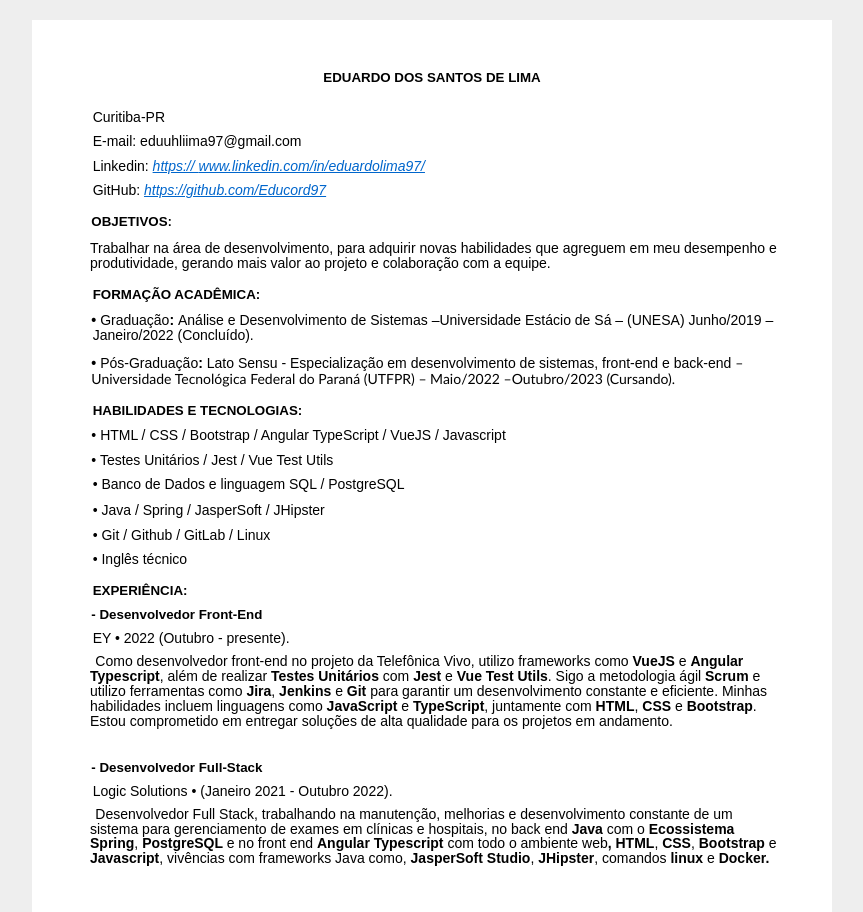
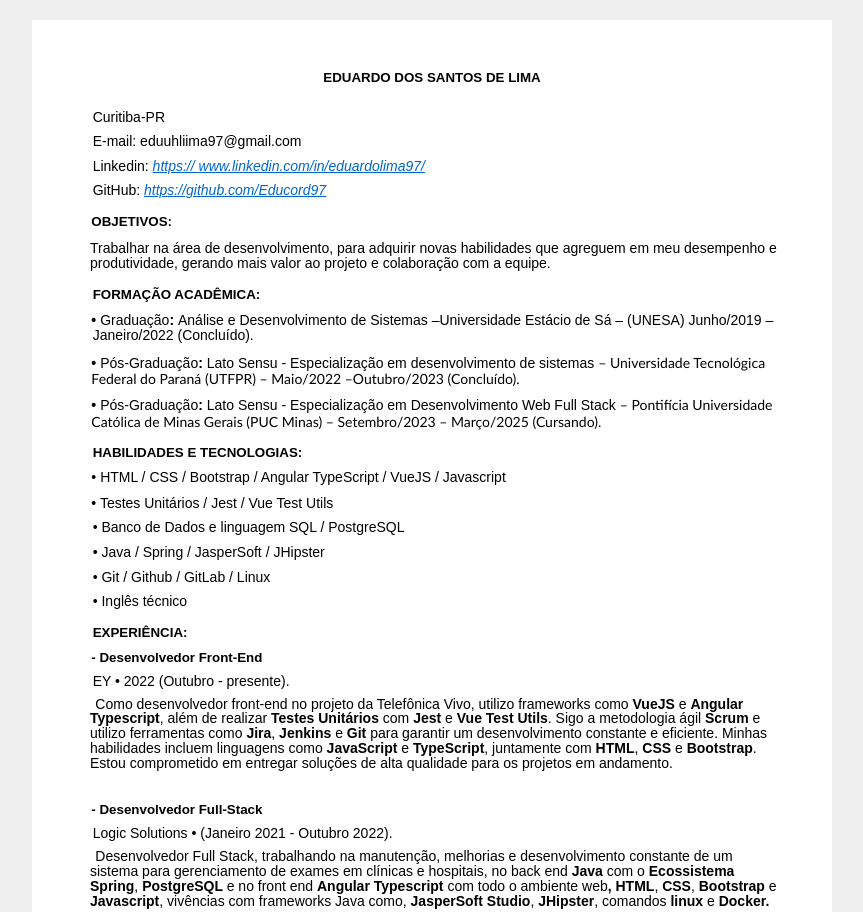
Before and after one commit to Educord97/curriculum-html, a plain HTML site: page index.html in a window 1280 px wide. Shown: the top 912 px of the page, without its empty margins (208-1071 px from the left). Drawn offline with Linux system fonts and the light colour scheme.

Commit message:
Update index.html

```diff
--- a/index.html
+++ b/index.html
@@ -165,8 +165,13 @@
         </li>
         <li data-list-text="•">
             <p style="padding-top: 8pt;padding-left: 7pt;text-indent: 0pt;line-height: 110%;text-align: left;">
-                Pós-Graduação<b>: </b>Lato Sensu -  Especialização em desenvolvimento de sistemas, front-end e back-end <span class="s3"> –
-                    Universidade Tecnológica Federal do Paraná (UTFPR) – Maio/2022 –Outubro/2023 (Cursando).</span></p>
+                Pós-Graduação<b>: </b>Lato Sensu -  Especialização em desenvolvimento de sistemas <span class="s3"> –
+                    Universidade Tecnológica Federal do Paraná (UTFPR) – Maio/2022 –Outubro/2023 (Concluído).</span></p>
+        </li>
+          <li data-list-text="•">
+            <p style="padding-top: 8pt;padding-left: 7pt;text-indent: 0pt;line-height: 110%;text-align: left;">
+                Pós-Graduação<b>: </b>Lato Sensu -  Especialização em Desenvolvimento Web Full Stack <span class="s3"> –
+                     Pontifícia Universidade Católica de Minas Gerais (PUC Minas) – Setembro/2023 – Março/2025 (Cursando).</span></p>
         </li>
     </ul>
     <p style="text-indent: 0pt;text-align: left;"><br /></p>
```
